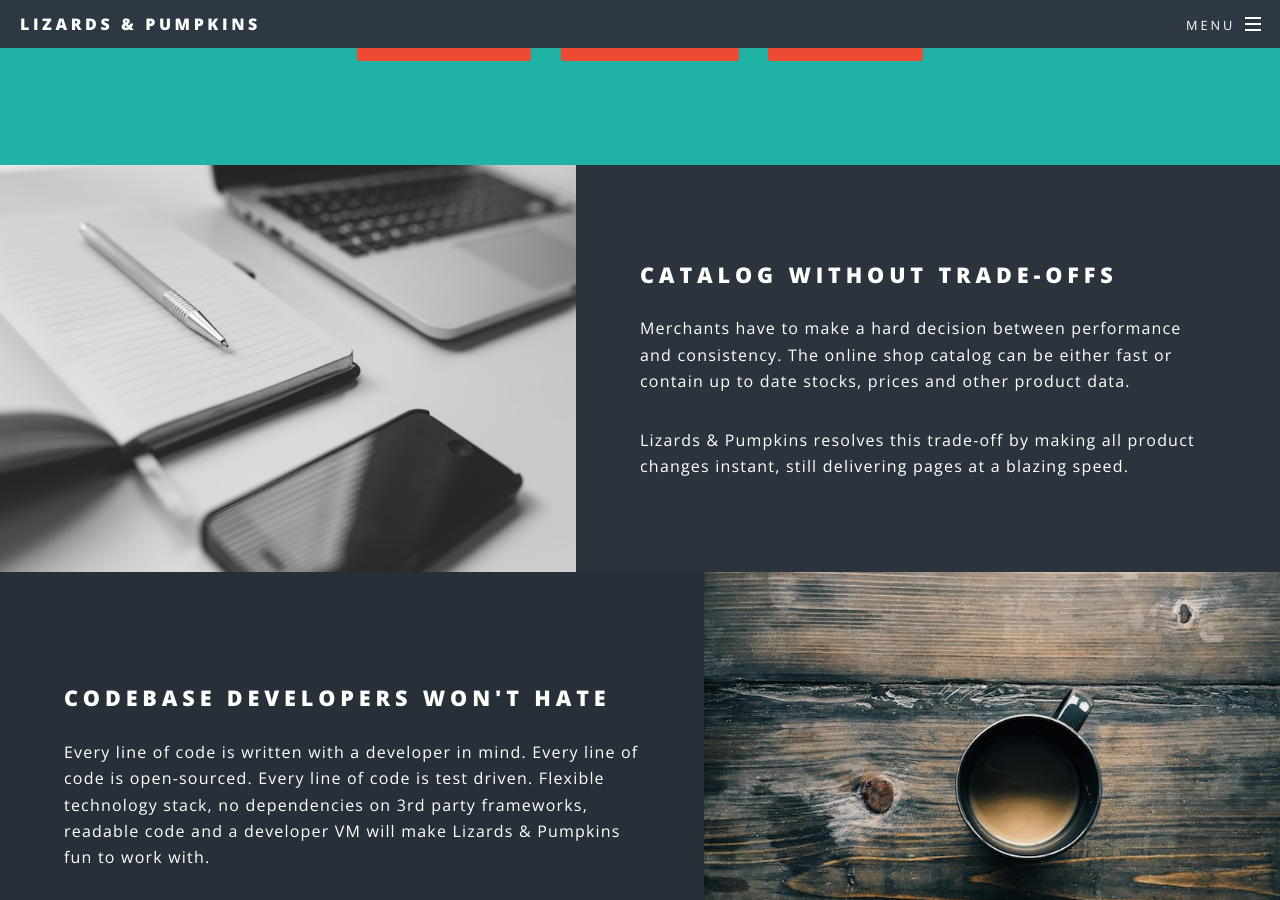
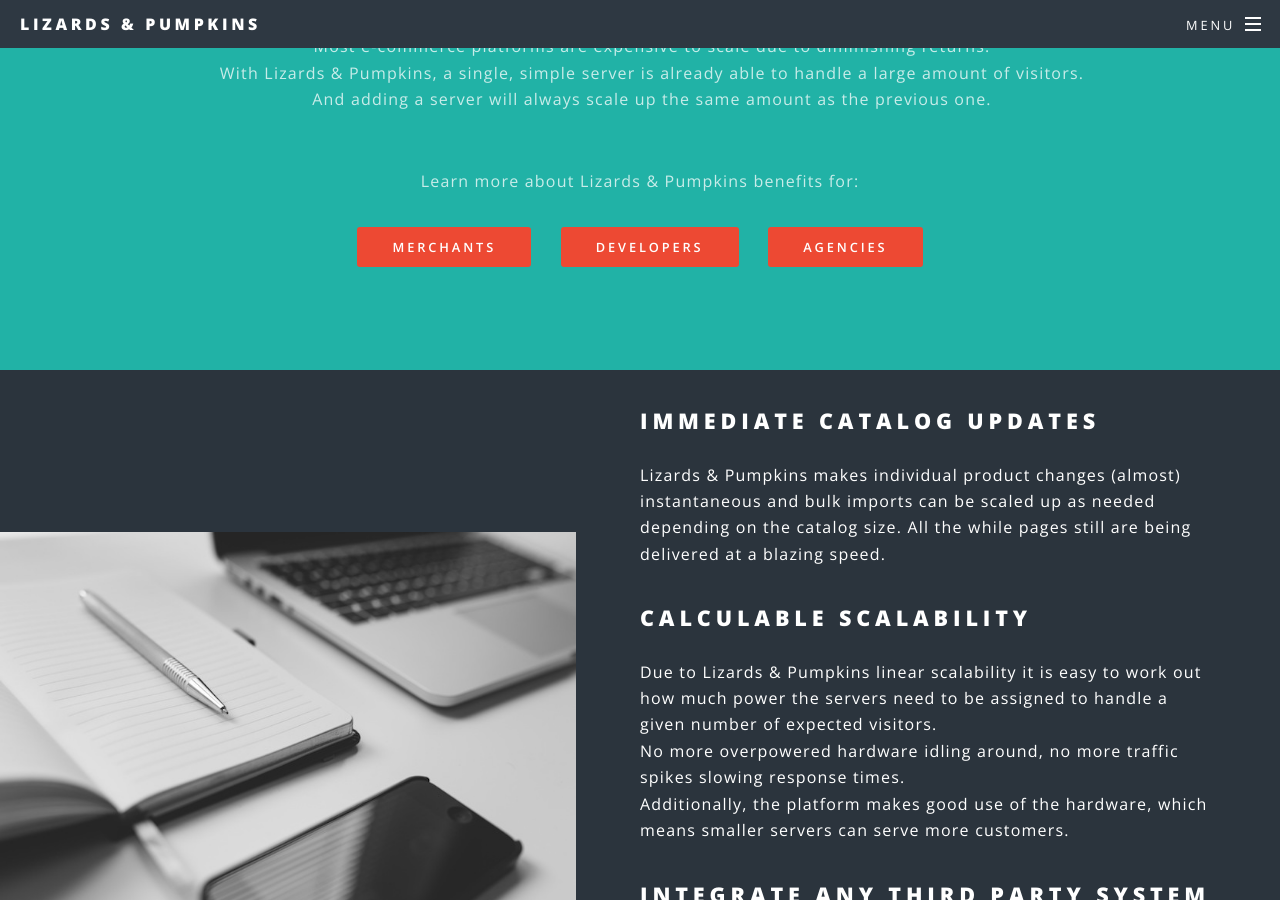
Before and after one commit to lizards-and-pumpkins/lizards-and-pumpkins.github.io, a Jekyll site: the page built from index.html, in a window 1280 px wide and 900 px high, scrolled down 1290 px. Built offline with Jekyll 4.4.1, drawn with Linux system fonts in a browser that asks for light colours; some of the changed text lies outside the part shown.

Commit message:
Issue #1: Make content more attractive

```diff
--- a/index.html
+++ b/index.html
@@ -14,10 +14,22 @@ layout: landing
 <section id="one" class="wrapper style1 special">
     <div class="inner">
         <header class="major">
-            <h2>A Piece of Software Without Compromises<br/>for Professionals</h2>
+            <h2>Project Goals</h2>
             <p>Lizards &amp; Pumpkins is built by professionals working in e-commerce. Being unsatisfied with<br/>
                 existing software we came down with our own online catalog implementation addressing the problems of<br />
-                other solutions at the market, namely performance and catalog inconsistencies.</p>
+                other solutions at the market, namely performance, scalability and catalog inconsistencies.</p>
+            <ul>
+                <li><strong>Consistent catalog</strong><br/>
+                    because it utilizes NO caching or indexing!</li>
+                <li><strong>Performance</strong><br/>
+                    through server response time measuring only milliseconds.</li>
+                <li><strong>Cost-effective scalability</strong><br/>
+                    Most e-commerce platforms are expensive to scale due to diminishing returns.<br/>
+                    With Lizards &amp; Pumpkins, a single, simple server is already able to handle a large
+                    amount of visitors.<br/>
+                    And adding a server will always scale up the same amount as the previous one.
+                </li>
+            </ul>
         </header>
         <p>Learn more about Lizards &amp; Pumpkins benefits for:</p>
         <ul class="actions">
@@ -32,31 +44,63 @@ layout: landing
     <section class="spotlight" id="for-merchants">
         <div class="image"><img src="images/pic01.jpg" alt=""/></div>
         <div class="content">
-            <h2>Catalog Without Trade-offs</h2>
-            <p>Merchants have to make a hard decision between performance and consistency. The online shop
-                catalog can be either fast or contain up to date stocks, prices and other product data.</p>
-            <p>Lizards &amp; Pumpkins resolves this trade-off by making all product changes instant, still delivering pages
-                at a blazing speed.</p>
+            <h2>Immediate catalog updates</h2>
+            <p>Lizards &amp; Pumpkins makes individual product changes (almost) instantaneous
+                and bulk imports can be scaled up as needed depending on the catalog size.
+                All the while pages still are being delivered at a blazing speed.</p>
+            <h2>Calculable scalability</h2>
+            <p>Due to Lizards &amp; Pumpkins linear scalability it is easy to work out how much
+                power the servers need to be assigned to handle a given number of expected visitors.<br/>
+                No more overpowered hardware idling around, no more traffic spikes slowing response times.<br/>
+                Additionally, the platform makes good use of the hardware, which means smaller servers can serve more customers.</p>
+            <h2>Integrate any third party system</h2>
+            <p>Lizards &amp; Pumpkins supplies no PIM or CRM or other backoffice capabilities.
+                Instead of building these into the product, our goal is to make integrating third party systems as
+                simple as possible.<br/>
+                We follow the philosophy that a tool should do one thing well, rather than doing many things
+                badly.</p>
+            <p></p>
         </div>
     </section>
     <section class="spotlight" id="for-developers">
         <div class="image"><img src="images/pic02.jpg" alt=""/></div>
         <div class="content">
-            <h2>Codebase Developers Won't Hate</h2>
-            <p>Every line of code is written with a developer in mind.
-                Every line of code is open-sourced.
-                Every line of code is test driven.
-                Flexible technology stack, no dependencies on 3rd party frameworks,
-                readable code and a developer VM will make Lizards &amp; Pumpkins fun to work with.</p>
+            <h2>Clean Code</h2>
+            <p>All developers working on Lizards &amp; Pumpkins have read (and agreed with) the principles of clean code,
+                as presented by Robert C. (a.k.a. Uncle Bob) Martin in his classic book <a
+                        href="http://www.goodreads.com/book/show/3735293-clean-code">"Clean Code"</a>. Every line of
+                code is open-source. Every line of code is test driven. Every line of code has been reviewed before it
+                was merged into the product. A flexible technology stack and no dependencies on 3rd party
+                frameworks help keep technical dept in check and make Lizards &amp; Pumpkins easy to adjust to a merchants
+                unique requirements.</p>
+            <h2>Developer VM</h2>
+            <p>A vagrant based developer VM is <a href="https://github.com/lizards-and-pumpkins/dev-vm">available on
+                github</a>.
+                It contains a pre-configured environment of Lizards &amp; Pumpkins ready for you to start exploring.
+                All non-catalog features (for example the shopping basket and checkout) are provided by a Magento (1.x) CE
+                installation with sample data.</p>
+            <h2>API first</h2>
+            <p>Lizards &amp; Pumpkins doesn't care if the catalog is delivered as HTML or as JSON (or XML or anything else).
+                This can be utilized to build an API first or API only catalog. This allows the shop frontend to be
+                developed as an independent application, decoupled from the server-side application.<br/>
+                However, it is also possible to render the complete catalog server side as a website that does not require JavaScript.</p>
+            <h2>Made for custom applications</h2>
+            <p>Lizards &amp; Pumpkins provides a basic pre-rendering and content delivery platform, on which any given store
+                can be implemented.
+                Our goal is not to provide a turn-key ready solution, but rather a strong foundation for custom built
+                commerce applications.
+                Lizards &amp; Pumpkins handles the preparation and delivery of the content.</p>
         </div>
     </section>
     <section class="spotlight" id="for-agencies">
         <div class="image"><img src="images/pic03.jpg" alt=""/></div>
         <div class="content">
             <h2>Pure Partnership</h2>
-            <p>Lizards &amp; Pumpkins is a platform. This means setup and support
-                must be executed by a team of professional developers. We carefully select web agencies
-                as our partners, who we recommend for incoming merchant inquiries.</p>
+            <p>Lizards &amp; Pumpkins is a very young platform which means that in order to utilize it for projects,
+                be prepared to invest development time into it.<br/>
+                On the upside, by knowing Lizards &amp; Pumpkins you can offer unique capabilities to
+                solve your customers problems.<br/>
+                This also allows you to influence the direction of the product as it matures.</p>
         </div>
     </section>
 </section>
@@ -66,23 +110,18 @@ layout: landing
         <header class="major">
             <h2>Lizards &amp; Pumpkins at a Glance</h2>
             <p>Below are some highlights of Lizards &amp; Pumpkins. However this is just<br/>
-                the tip of the iceberg. There is much more under the hood.</p>
+                a peak of an iceberg. There is much more under the hood.</p>
         </header>
         <ul class="features">
             <li class="icon fa-paper-plane-o">
                 <h3>Speed</h3>
-                <p>The server response time is just a few milliseconds for every catalog page.
-                    Speed makes customers happy and increases your revenue.</p>
+                <p>Server response times are just few milliseconds for every catalog page. This improves organic search
+                    rankings and visitor satisfaction.</p>
             </li>
             <li class="icon fa-money">
                 <h3>Cost Efficiency</h3>
-                <p>Being completely open-source you are in full control of project costs. No subscription or update
-                    charges!</p>
-            </li>
-            <li class="icon fa-code">
-                <h3>Developer Friendly</h3>
-                <p>Our main goal is to make a platform which is fun to work with. If developers are happy,
-                    everyone is happy.</p>
+                <p>Being completely open-source you are in a full control of project costs. No subscription or update
+                    charges.</p>
             </li>
             <li class="icon fa-expand">
                 <h3>Scalability</h3>
```
Also changed, not shown: other parts of index.html (+4 -4 lines).
